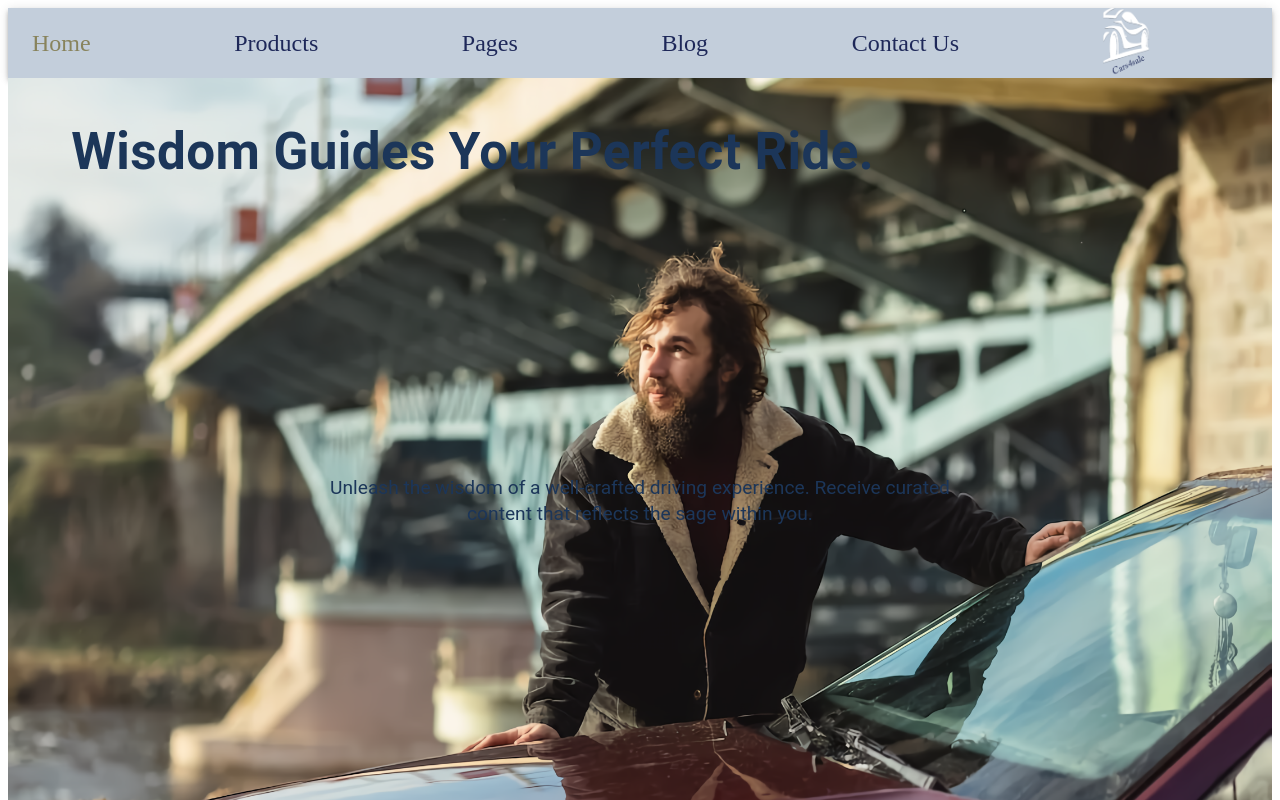
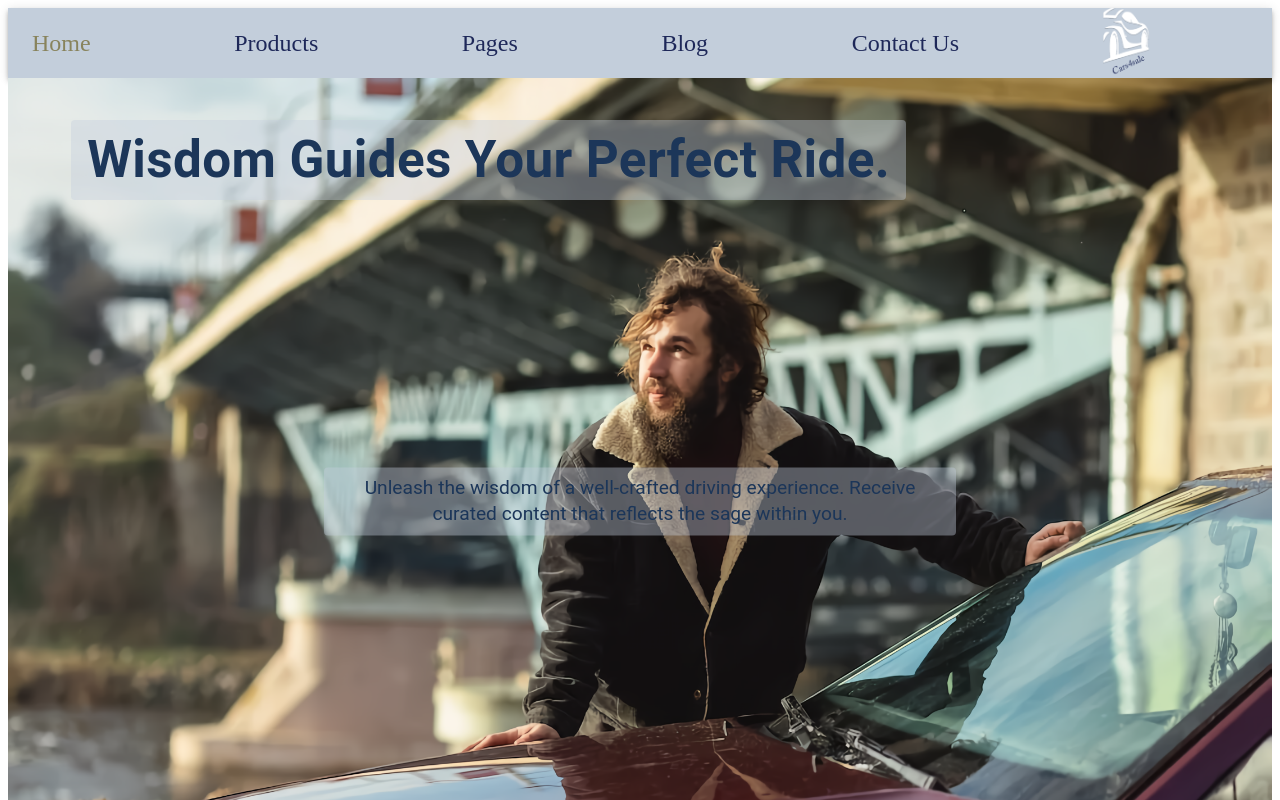
Before and after one commit to bk275/IS218Fall2023FinalProject, a Next.js app in the folder car-website/: page / in a window 1280 px wide. Shown: the top 800 px of the page. Built offline with nearby package versions, Linux system fonts and the light colour scheme.

Commit message:
added button look to hero section

```diff
--- a/car-website/components/Navbar.js
+++ b/car-website/components/Navbar.js
@@ -78,6 +78,9 @@ const Navbar = () => {
           component="div"
           sx={{
             position: 'absolute',
+            background: 'rgba(195, 206, 219, 0.4)',
+            padding: '8px 16px',
+            borderRadius: '4px',
             top: '5%',
             left: '5%',
             color: '#1C3659',
@@ -93,6 +96,9 @@ const Navbar = () => {
           component="div"
           sx={{
             position: 'absolute',
+            background: 'rgba(195, 206, 219, 0.4)',
+            padding: '8px 16px',
+            borderRadius: '4px',
             top: '50%',
             left: '50%',
             transform: 'translate(-50%, -50%)',
--- a/car-website/pages/index.js
+++ b/car-website/pages/index.js
@@ -6,7 +6,6 @@ const Home = () => {
   return (
     <div>
       <Navbar />
-      <h1>Welcome to our Car Dealership</h1>
       {/* Add more content as needed */}
     </div>
   );
```
